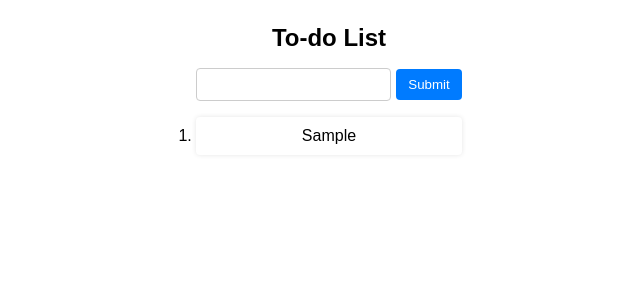
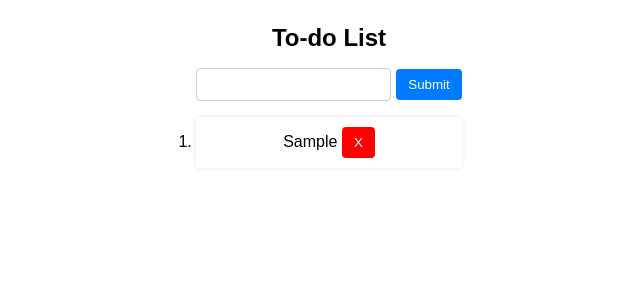
Before and after one commit to swatiforu/to-do-app-React, a React (Create React App) app: page / in a window 1280 px wide. Both pictures are taken after typing "Sample" into the empty fields and a click on the button "Submit". Shown: the top 300 px of the page, without its empty margins (311-951 px from the left). Built offline with nearby package versions, Linux system fonts and the light colour scheme.

Commit message:
added delete btn

```diff
--- a/src/App.js
+++ b/src/App.js
@@ -21,10 +21,16 @@ function App() {
   function inputChange(){
     setInput(document.getElementById("field").value);
   }
+
+  function deleteItem(index) {
+    const newList = list.filter((_, i) => i !== index);
+    setList(newList);
+  }
+
   return (
     <div>
       <Header inputChange={inputChange} submitbtn={submitbtn}/>
-      <List list={list}/>
+      <List list={list} deleteitem={deleteItem}/>
     </div>
   );
 }
--- a/src/components/list.js
+++ b/src/components/list.js
@@ -1,11 +1,11 @@
 import React from "react";
 
-function List({list}){
+function List({list, deleteitem}){
     return(
     <div className="list">
         <ul>
-          {list.map((item)=>{
-            return <li>{item}</li>
+          {list.map((item, index)=>{
+            return <li>{item} <button className="delete" onClick={()=>deleteitem(index)}>X</button></li>
           })}
         </ul>
       </div>
--- a/src/index.css
+++ b/src/index.css
@@ -57,3 +57,11 @@ button:hover {
   border-radius: 4px;
   box-shadow: 0 0 5px rgba(0, 0, 0, 0.1);
 }
+
+.delete{
+  background-color: red;
+  color: white;
+  border: none;
+  border-radius: 4px;
+  cursor: pointer;
+}
```
